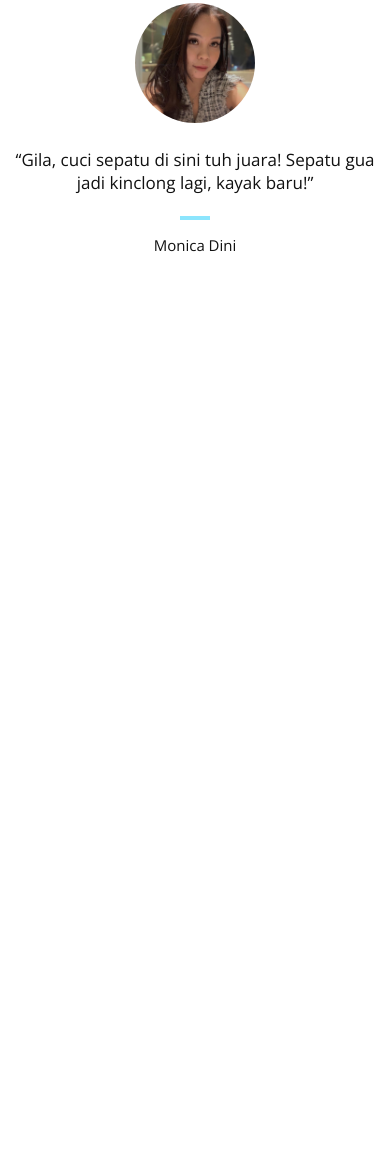
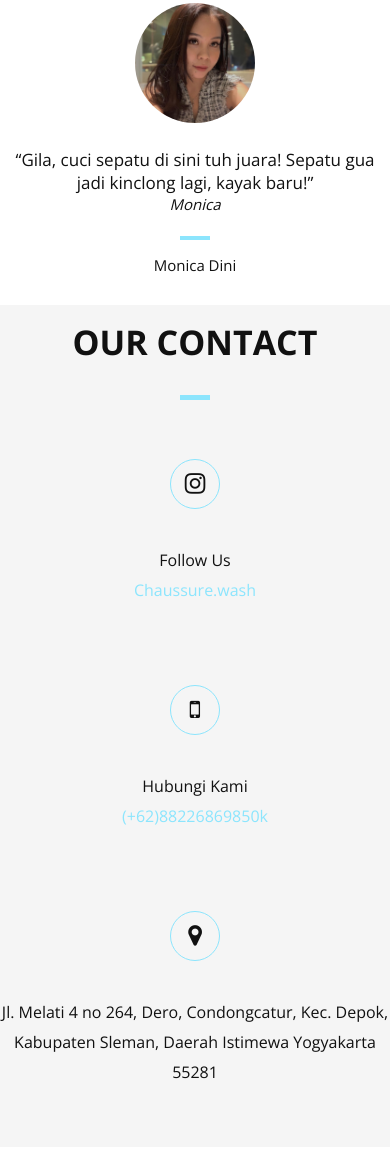
Before and after one commit to robertbeding/chaussure, a plain HTML site: page index.html in a window 390 px wide. Shown: the part 4439-5589 px from the top of the page. Before the commit the page ends 4754 px from the top, so only its background shows below. Drawn offline with nearby package versions, Linux system fonts and the light colour scheme.

Commit message:
mungkin finish

```diff
--- a/css/style.css
+++ b/css/style.css
@@ -2326,3 +2326,23 @@ blockquote {
     }
 
 }
+
+
+.single-icon i {
+    font-size: 24px;
+    width: 50px;
+    height: 50px;
+    border: 1px solid #8ce5fd;
+    line-height: 46px;
+    border-radius: 50%;
+    margin-bottom: 20px;
+  }
+
+  .single-icon p {
+    font-size: 16px;
+    line-height: 30px;
+  }
+
+  .contact-icon {
+    margin-bottom: 40px;
+  }
--- a/index.html
+++ b/index.html
@@ -89,7 +89,7 @@
                                 </a>
                             </li>
                             <li>
-                                <a target="_blank" title="Instagram" href="http://www.instagram.com/username">
+                                <a target="_blank" title="instagram"  href="https://www.instagram.com/chaussure.wash">
                                     <i class="fa fa-instagram fa-1x"></i><span>Instagram</span>
                                 </a>
                             </li>
@@ -120,6 +120,9 @@
                             </li>
                             <li>
                                 <a href="#testimonials">Testimonials</a>
+                            </li>
+                            <li>
+                                <a href="#con">Contact</a>
                             </li>
 
                         </ul>
@@ -198,7 +201,7 @@
                         </div>
                         <!--Icon Block Description-->
                         <div class="icon-block-description">
-                            <h4>FAST CLEAN</h4>
+                            <h4 >FAST CLEAN</h4>
                             <p align="justify">Fast Cleaning Treatment adalah layanan pencucian cepat yang memakan waktu kurang dari 1 hari, fokus
                                 pada bagian upper dan midsole sepatu. Layanan ini sangat efisien untuk kalian yang ingin hasil cepat tanpa
                                 mengurangi kualitas. Dalam waktu singkat, sepatu kalian akan terlihat bersih dan bagus!</p>
@@ -341,7 +344,7 @@
                 <blockquote class="col-3 testimonial classic">
                     <img src="images/user-images/user-3.png" alt="User"/>
                     <q>Gila, cuci sepatu di sini tuh juara! Sepatu gua jadi kinclong lagi, kayak baru!</q>
-                    <footer>Monica Dini</footer>
+                   <i href="https://www.instagram.com/chaussure.wash"> Monica</i> <footer >Monica Dini</footer>
                 </blockquote>
                 <!-- End of Testimonial-->
 
@@ -350,8 +353,52 @@
         </aside>
         <!--End of Testimonials-->
     </main>
-    <!--End Main Content Area-->
 
+
+
+
+    <aside id="con" class="secondary-color text-center scrollto clearfix  " data-enllax-ratio=".2">
+        <div class="section-heading">
+            <h2 class="section-title">OUR CONTACT</h2>
+                  <div class="col-3">
+                    <div class="contact-icon text-center">
+                      <div class="single-icon">
+                        <i  class="fa fa-instagram"></i>
+                        <p >
+                          Follow Us<br>
+                          <span><a href="https://www.instagram.com/chaussure.wash">Chaussure.wash</a></span>
+                        </p>
+                      </div>
+                    </div>
+                  </div>
+
+                  <div class="col-3">
+                    <div class="contact-icon text-center">
+                      <div class="single-icon">
+                        <i  class="fa fa-mobile"></i>
+                        <p >
+                          Hubungi Kami<br>
+                          <span><a href="https://api.whatsapp.com/send?phone=6288226869850">(+62)88226869850k</a></span>
+                        </p>
+                      </div>
+                    </div>
+                  </div>
+
+                  <div class="col-3">
+                    <div class="contact-icon text-center">
+                      <div class="single-icon">
+                        <i  class="fa fa-map-marker "></i>
+                        <p >
+                            Jl. Melati 4 no 264, Dero, Condongcatur, Kec. Depok,<br>
+                          <span>Kabupaten Sleman, Daerah Istimewa Yogyakarta 55281</span>
+                        </p>
+                      </div>
+                    </div>
+                  </div>
+
+        </div>
+
+    </aside>
 
     <!--Footer-->
     <footer id="landing-footer" class="clearfix">
```
